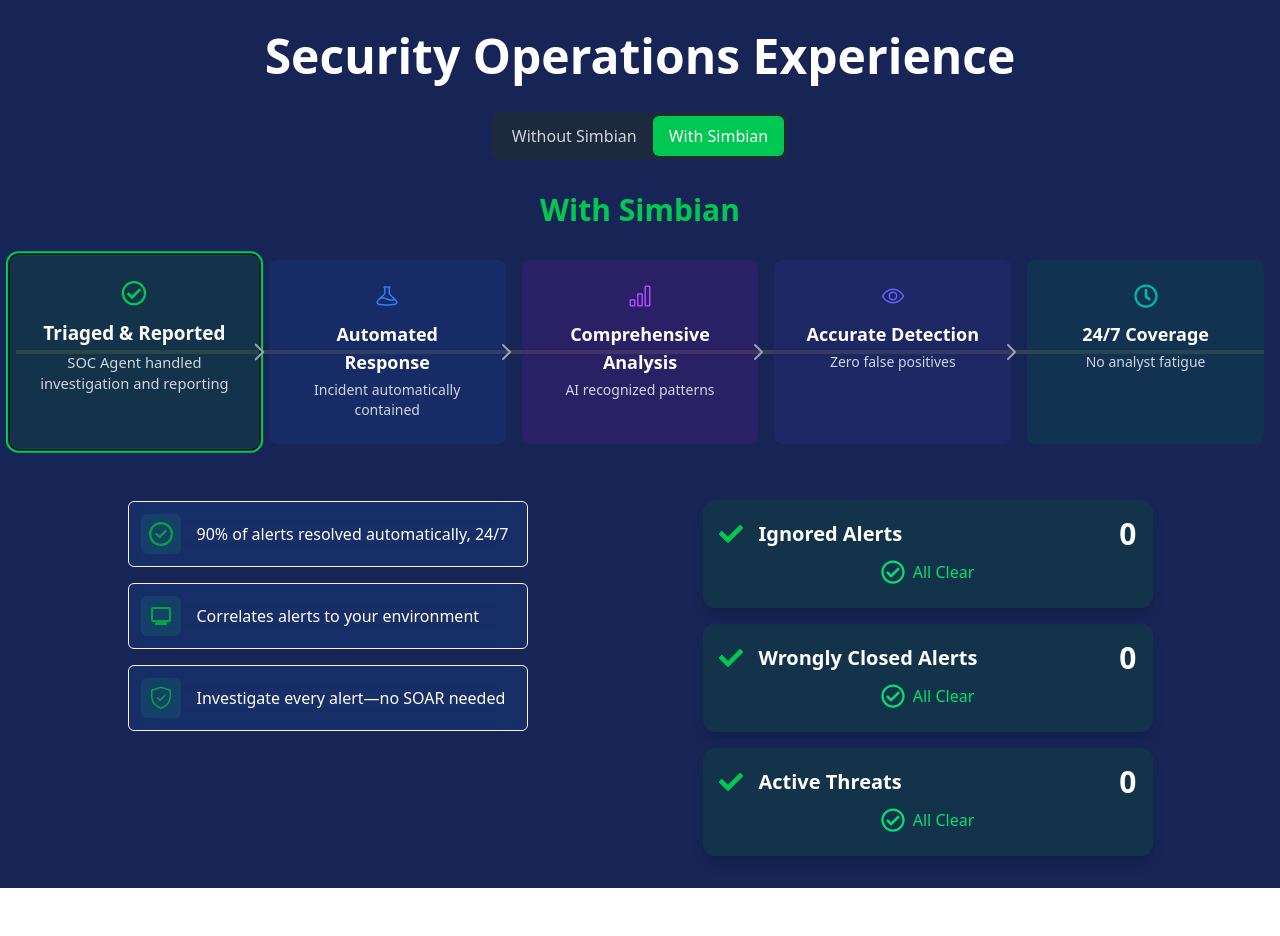
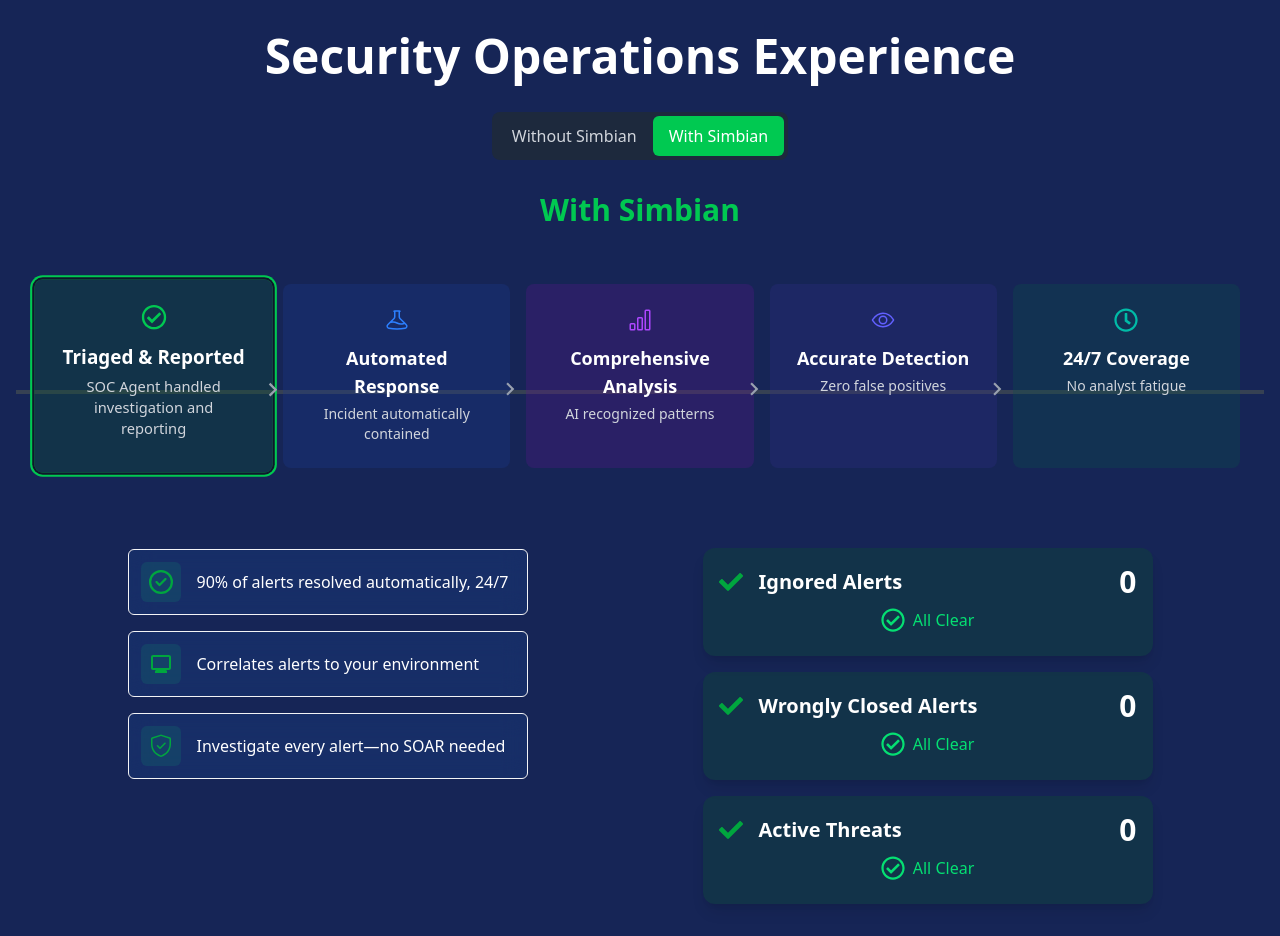
Before and after one commit to shrivastavpush/simbian-FED-task, a Next.js app: page / in a window 1280 px wide. Both pictures are taken after a click on the button "With Simbian". Before the commit the page ends 888 px from the top, so only its background shows below. Built offline with nearby package versions, Linux system fonts and the light colour scheme.

Commit message:
ReOrgnised the datas

```diff
--- a/app/components/AlertCard.tsx
+++ b/app/components/AlertCard.tsx
@@ -3,7 +3,7 @@
 
 import AlertItem from "./AlertItem";
 import AnimationCounter from "./AnimationCounter";
-import { AlertData } from "../utils/alertData";
+import { AlertItemData } from "../data/alertItemData";
 
 import { FaRegCheckCircle } from "react-icons/fa";
 
@@ -15,13 +15,13 @@
             countEnd: number;
             icon: JSX.Element;
             color: string;
-            alerts: AlertData[];
+            alerts: AlertItemData[];
             withSimbian: boolean
         }) {
     const nodeRef = React.useRef<HTMLDivElement>(null);
 
     return (
-        <div className={`${color} w-[450px] rounded-xl overflow-hidden shadow-lg p-4`}>
+        <div className={`${color} md:w-[450px] w-[92vw] rounded-xl overflow-hidden shadow-lg p-4`}>
             <div className="flex items-center justify-between">
                 <div className="flex items-center gap-4">
                     <div>{icon}</div>
@@ -34,7 +34,7 @@
             <div className="space-y-2 max-h-52 overflow-y-auto">
                 <AnimatePresence>
                     {withSimbian ? (
-                        <div className="flex items-center justify-center h-10 text-green-400 gap-2">
+                        <div className="flex items-center justify-center h-10 text-green-400 gap-2 py-4">
                             < FaRegCheckCircle size={24} />
                             All Clear
                         </div>
--- a/app/components/AlertItem.tsx
+++ b/app/components/AlertItem.tsx
@@ -1,11 +1,10 @@
 "use client";
-
-import { AlertData } from "../utils/alertData";
+import { motion } from "framer-motion";
+import { AlertData } from "../data/alertItemData";
 
 export default function AlertItem({ alert, index }: { alert: AlertData; index: number }) {
     return (
-        <div
-            className="bg-slate-800/50 p-3 rounded-lg flex items-center space-x-3"
+        <motion.div className="bg-slate-800/50 p-3 rounded-lg flex items-center space-x-3"
             initial={{ opacity: 0, x: -20 }}
             animate={{ opacity: 1, x: 0 }}
             exit={{ opacity: 0, y: 20 }}
@@ -17,6 +16,6 @@
                 <div className="font-medium">{alert.title}</div>
                 <div className="text-xs text-gray-400">{alert.timestamp}</div>
             </div>
-        </div>
+        </motion.div>
     );
 }
--- a/app/components/StepFlow.tsx
+++ b/app/components/StepFlow.tsx
@@ -2,7 +2,8 @@
 
 import React, { useEffect, useState } from 'react'
 import { motion } from 'framer-motion'
-import { steps } from '../utils/stepsData'
+import { steps } from '../data/stepsData'
+import { MdKeyboardArrowRight } from "react-icons/md";
 
 const StepFlow = () => {
     const [activeStep, setActiveStep] = useState(0);
@@ -17,25 +18,18 @@
     }, []);
 
     return (
-        <div className="relative mb-14">
-            <div className="hidden md:block absolute top-1/2 left-0 w-full h-1 bg-gray-700 -translate-y-1/2 z-0" />
+        <div className="relative mb-6 md:mb-14 px-4 md:px-0bg-green-900/30 p-4 md:p-6 rounded-lg z-10 ">
+            <div className="hidden md:block absolute top-[57%] left-0 w-full h-1 bg-gray-700 -translate-y-1/2 z-0" />
 
             <div className="grid grid-cols-1 md:grid-cols-5 gap-4">
                 {steps.map((step, index) => (
                     <motion.div
                         key={step.title}
-                        className={`${step.color} p-6 rounded-lg relative z-10 ${activeStep === index ? "ring-2 ring-offset-2 ring-offset-slate-900 ring-green-500" : ""
+                        className={`${step.color} p-4 md:p-6 rounded-lg relative z-10 ${activeStep === index ? "ring-2 ring-offset-2 ring-offset-slate-900 ring-green-500" : ""
                             }`}
                         initial={{ opacity: 0, y: 20 }}
-                        animate={{
-                            opacity: 1,
-                            y: 0,
-                            scale: activeStep === index ? 1.05 : 1
-                        }}
-                        transition={{
-                            delay: index * 0.1,
-                            duration: 0.3
-                        }}
+                        animate={{ opacity: 1, y: 0, scale: activeStep === index ? 1.05 : 1 }}
+                        transition={{ delay: index * 0.1, duration: 0.3 }}
                     >
                         <div className="flex flex-col items-center text-center">
                             <div className="mb-3"><step.icon size={24} className={step.iconClassName} /></div>
@@ -44,10 +38,8 @@
                         </div>
 
                         {index < steps.length - 1 && (
-                            <div className="hidden md:block absolute top-1/2 right-0 -translate-y-1/2 translate-x-1/2 z-20">
-                                <svg className="w-6 h-6 text-gray-400" fill="none" viewBox="0 0 24 24" stroke="currentColor">
-                                    <path strokeLinecap="round" strokeLinejoin="round" strokeWidth={2} d="M9 5l7 7-7 7" />
-                                </svg>
+                            <div className="hidden md:block absolute top-[57%] right-0 -translate-y-1/2 translate-x-1/2 z-20">
+                                <MdKeyboardArrowRight size={26} className="text-gray-400" />
                             </div>
                         )}
                     </motion.div>
--- /dev/null
+++ b/app/data/alertCardData.ts
@@ -0,0 +1,77 @@
+import { IconType } from "react-icons";
+import { AlertItemData } from "./alertItemData";
+import { FaCheck } from "react-icons/fa";
+
+import { IoMdCloseCircleOutline } from "react-icons/io";
+import { LuShieldAlert } from "react-icons/lu";
+import { GoBellSlash } from "react-icons/go";
+
+export interface AlertCard {
+    title: string;
+    countStart: number;
+    countEnd: number;
+    icon: IconType;
+    color: string;
+    alerts: AlertItemData[];
+    withSimbian: boolean;
+}
+
+export const WithoutSimbianAlertCards: AlertCard[] = [
+    {
+        title: "Ignored Alerts",
+        countStart: 0,
+        countEnd: 200,
+        icon: IoMdCloseCircleOutline,
+        color: "bg-red-900/30",
+        alerts: [],
+        withSimbian: true,
+    },
+    {
+        title: "Wrongly Closed Alerts",
+        countStart: 0,
+        countEnd: 35,
+        icon: LuShieldAlert,
+        color: "bg-red-900/30",
+        alerts: [],
+        withSimbian: true,
+    },
+    {
+        title: "Active Threats",
+        countStart: 0,
+        countEnd: 5,
+        icon: GoBellSlash,
+        color: "bg-red-900/30",
+        alerts: [],
+        withSimbian: true,
+    },
+];
+
+export const WithSimbianAlertCards: AlertCard[] = [
+    {
+        title: "Ignored Alerts",
+        countStart: 200,
+        countEnd: 0,
+        icon: FaCheck,
+        color: "bg-green-900/30",
+        alerts: [],
+        withSimbian: true,
+    },
+    {
+        title: "Wrongly Closed Alerts",
+        countStart: 35,
+        countEnd: 0,
+        icon: FaCheck,
+        color: "bg-green-900/30",
+        alerts: [],
+        withSimbian: true,
+    },
+    {
+        title: "Active Threats",
+        countStart: 5,
+        countEnd: 0,
+        icon: FaCheck,
+        color: "bg-green-900/30",
+        alerts: [],
+        withSimbian: true,
+    },
+];
--- a/app/utils/alertData.ts
+++ b/app/data/alertItemData.ts
@@ -1,11 +1,11 @@
-export interface AlertData {
+export interface AlertItemData {
 	title: string;
 	severity: string;
 	timestamp?: string
 	id?: string
 }
 
-const alertTypes: AlertData[] = [
+const alertItemTypes: AlertItemData[] = [
 	{ title: "Phishing Email", severity: "high" },
 	{ title: "Suspicious Login", severity: "high" },
 	{ title: "Malware Detected", severity: "high" },
@@ -19,7 +19,7 @@
 ];
 
 export function getRandomAlert() {
-	const alertType = alertTypes[Math.floor(Math.random() * alertTypes.length)];
+	const alertType = alertItemTypes[Math.floor(Math.random() * alertItemTypes.length)];
 	const now = new Date();
 
 	return {
--- a/app/page.tsx
+++ b/app/page.tsx
@@ -11,14 +11,9 @@
     return (
         <main className="min-h-screen bg-blue-950 text-white overflow-x-hidden">
             <div className="container mx-auto px-4 py-8">
-                <motion.h1
-                    className="text-4xl md:text-5xl font-bold text-center mb-8"
-                    initial={{ opacity: 0, y: -50 }}
-                    animate={{ opacity: 1, y: 0 }}
-                    transition={{ duration: 0.2 }}
-                >
+                <h1 className="text-4xl md:text-5xl font-bold text-center mb-8" >
                     Security Operations Experience
-                </motion.h1>
+                </h1>
 
                 <div className="flex justify-center mb-8">
                     <div className="bg-slate-800 p-1 rounded-lg flex">
--- a/app/pages/WithSimbian.tsx
+++ b/app/pages/WithSimbian.tsx
@@ -3,8 +3,8 @@
 import AlertCard from "../components/AlertCard";
 import StepFlow from "../components/StepFlow";
 import ContentCard from "../components/ContentCard";
-import { contentDataWithSimbian } from "../utils/contentData";
-import { FaCheck } from "react-icons/fa";
+import { contentDataWithSimbian } from "../data/contentData";
+import { WithSimbianAlertCards } from "../data/alertCardData";
 
 export default function WithSimbian() {
     return (
@@ -16,7 +16,7 @@
             {/* added steps Flow Component */}
             <StepFlow />
 
-            <div className="flex px-10 items-baseline justify-around">
+            <div className="flex md:flex-row flex-col px-0 md:px-10 items-baseline justify-around gap-6 md:gap-0">
 
                 {/* sample content messages */}
                 <div className="flex flex-col items-center justify-evenly gap-4 mr-8">
@@ -32,35 +32,18 @@
 
                 {/* Cards with zero counts */}
                 <div className="flex flex-col items-center justify-evenly gap-4">
-                    <AlertCard
-                        title="Ignored Alerts"
-                        countStart={200}
-                        countEnd={0}
-                        icon={<FaCheck size={24} className="text-green-500" />}
-                        color="bg-green-900/30"
-                        alerts={[]}
-                        withSimbian={true}
-                    />
-
-                    <AlertCard
-                        title="Wrongly Closed Alerts"
-                        countStart={35}
-                        countEnd={0}
-                        icon={<FaCheck size={24} className="text-green-500" />}
-                        color="bg-green-900/30"
-                        alerts={[]}
-                        withSimbian={true}
-                    />
-
-                    <AlertCard
-                        title="Active Threats"
-                        countStart={5}
-                        countEnd={0}
-                        icon={<FaCheck size={24} className="text-green-500" />}
-                        color="bg-green-900/30"
-                        alerts={[]}
-                        withSimbian={true}
-                    />
+                    {WithSimbianAlertCards.map((data) => (
+                        <AlertCard
+                            key={data.title}
+                            title={data.title}
+                            countStart={data.countStart}
+                            countEnd={data.countEnd}
+                            icon={<data.icon size={24} className="text-green-600" />}
+                            color={data.color}
+                            alerts={data.alerts}
+                            withSimbian={data.withSimbian}
+                        />
+                    ))}
                 </div>
             </div>
         </div>
```
Also changed, not shown: app/data/contentData.ts (renamed from app/utils/contentData.ts), app/data/stepsData.ts (renamed from app/utils/stepsData.ts).
